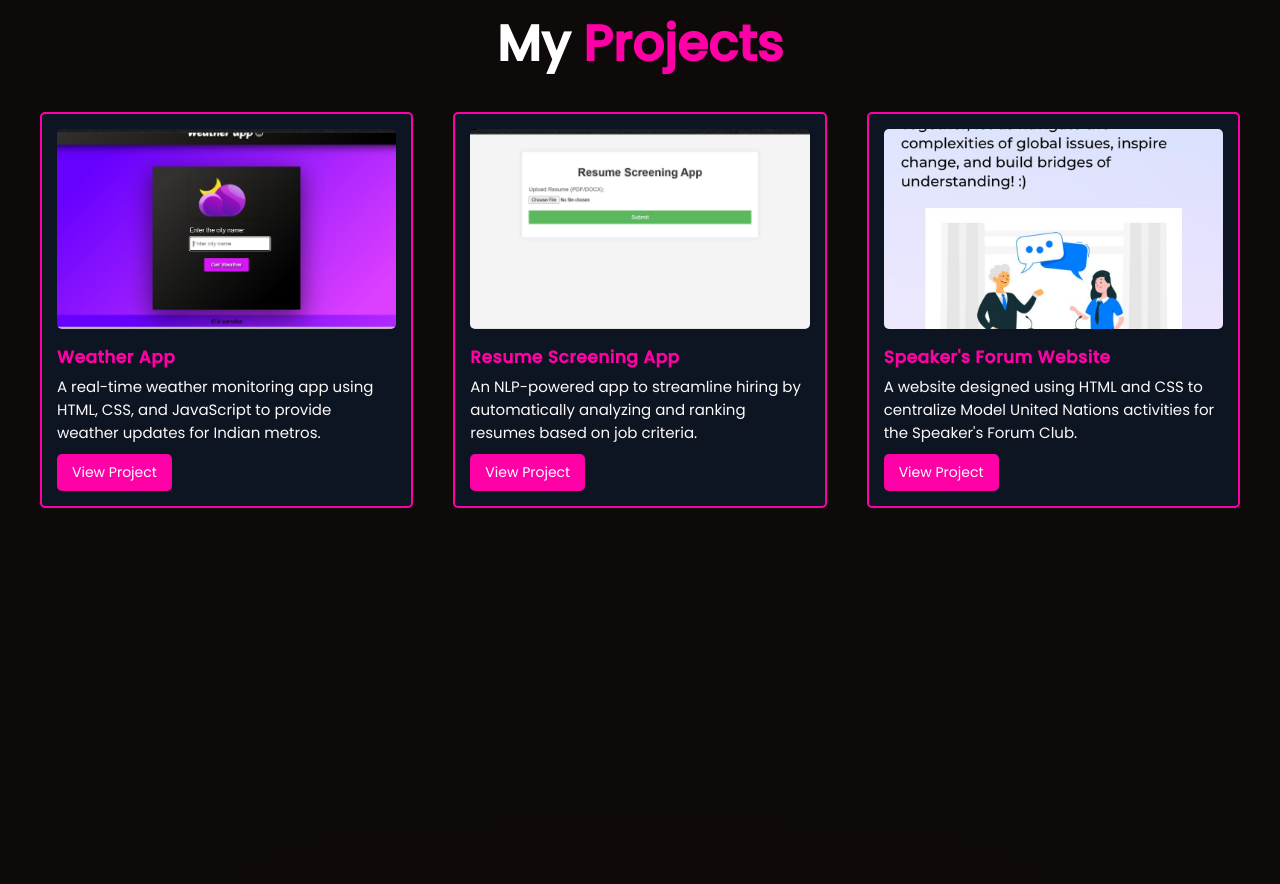
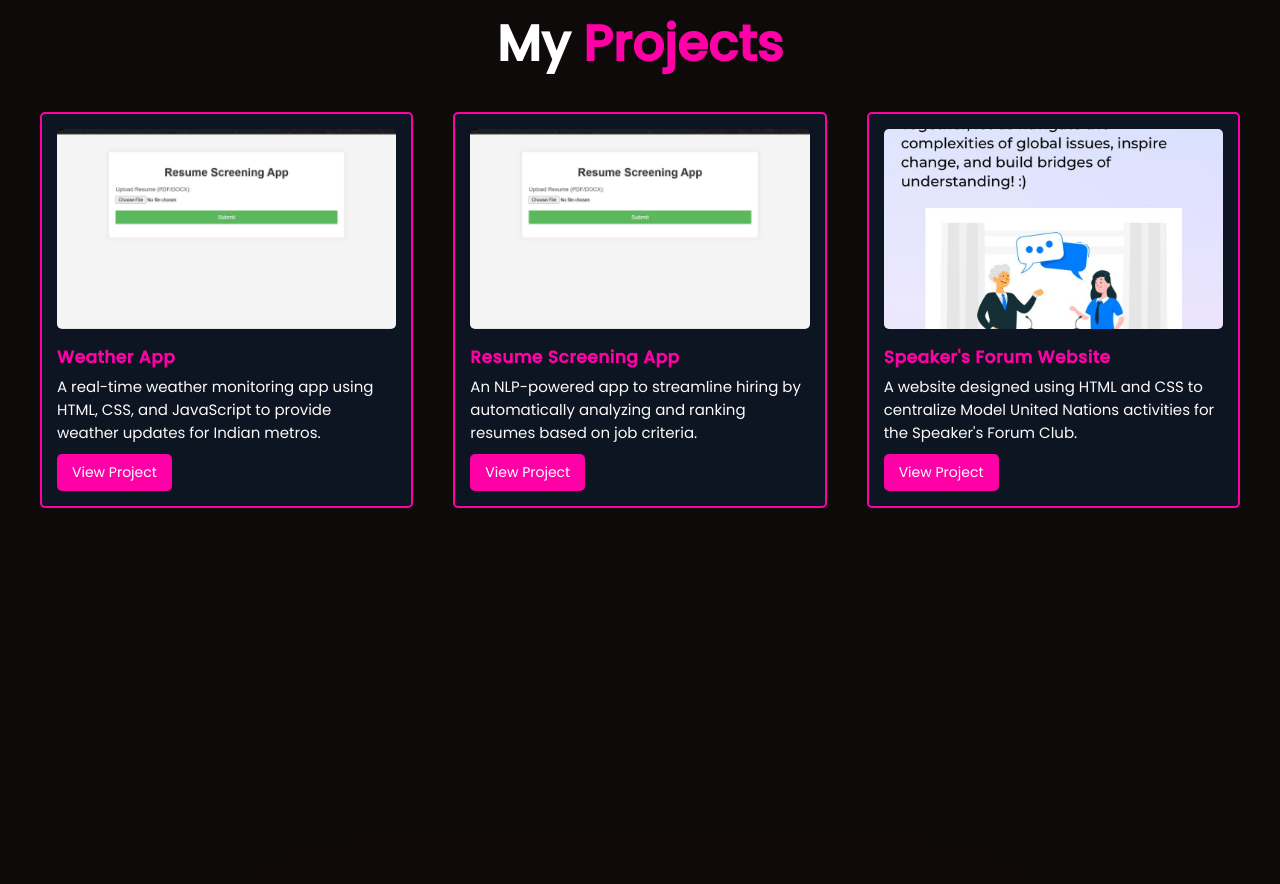
Before and after one commit to Avengers19/portfilo, a plain HTML site: page index.html in a window 1280 px wide. Shown: the part 3240-4124 px from the top of the page. Drawn offline with nearby package versions, Linux system fonts and the light colour scheme.

Commit message:
Add files via upload

```diff
--- a/index.html
+++ b/index.html
@@ -160,7 +160,7 @@ My ultimate aspiration is to secure a high-paying role in the AI industry, where
         <!-- Project 1 -->
         <div class="column">
             <div class="project-box">
-                <img src="weather.png" alt="Project 1" class="project-image">
+                <img src="resumee.png" alt="Project 1" class="project-image">
                 <h3>Weather App</h3>
                 <p>A real-time weather monitoring app using HTML, CSS, and JavaScript to provide weather updates for Indian metros.</p>
                 <a href="https://github.com/Avengers17/javascript-html-css-project" target="_blank">View Project</a>
```
